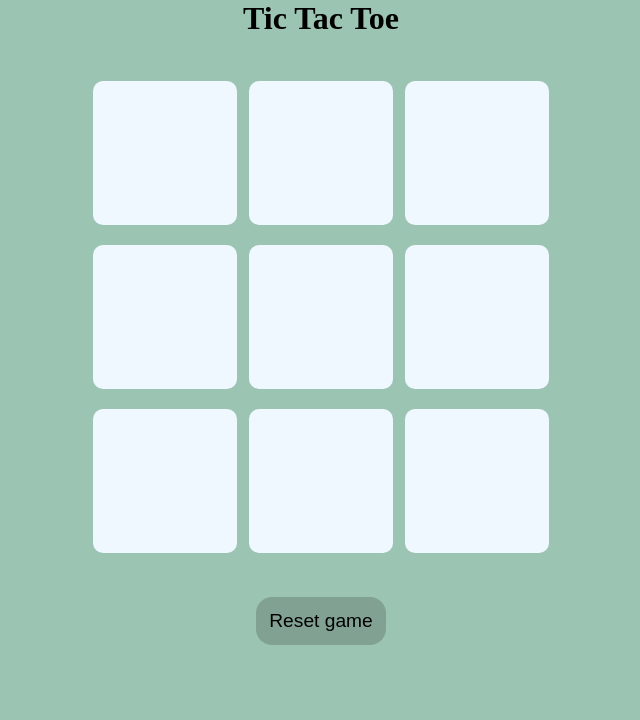
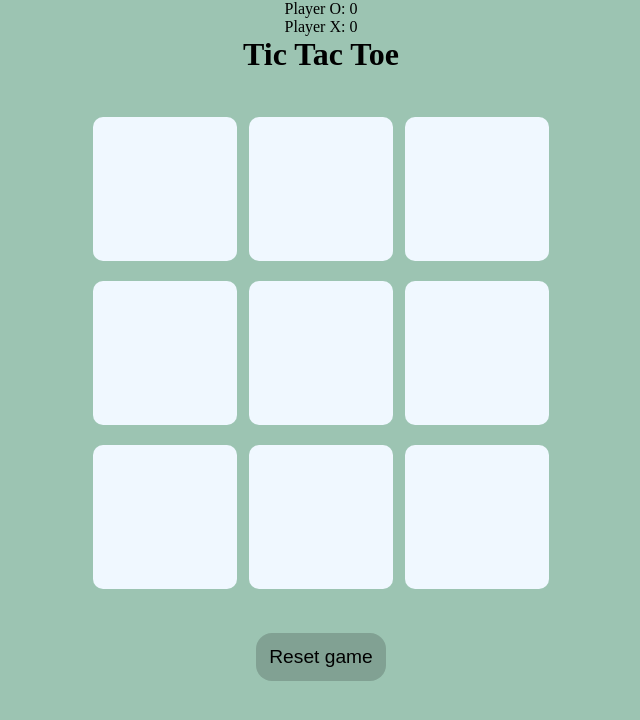
Before and after one commit to Vamsi0220/TIC-TAC-TOE, a plain HTML site: page index.html in a window 1280 px wide. Shown: the whole page, without its empty margins (319-959 px from the left). Drawn offline with Linux system fonts and the light colour scheme.

Commit message:
Update index.html

```diff
--- a/index.html
+++ b/index.html
@@ -10,6 +10,10 @@
     <div class="msg-container hide">
        <p id="msg">WINNER</p>
        <button id="ngame">New game</button>
+    </div>
+    <div class="scoreboard">
+      <p>Player O: <span id="scoreO">0</span></p>
+      <p>Player X: <span id="scoreX">0</span></p>
     </div>
     <div class="main">
         <h1>Tic Tac Toe</h1>
```
